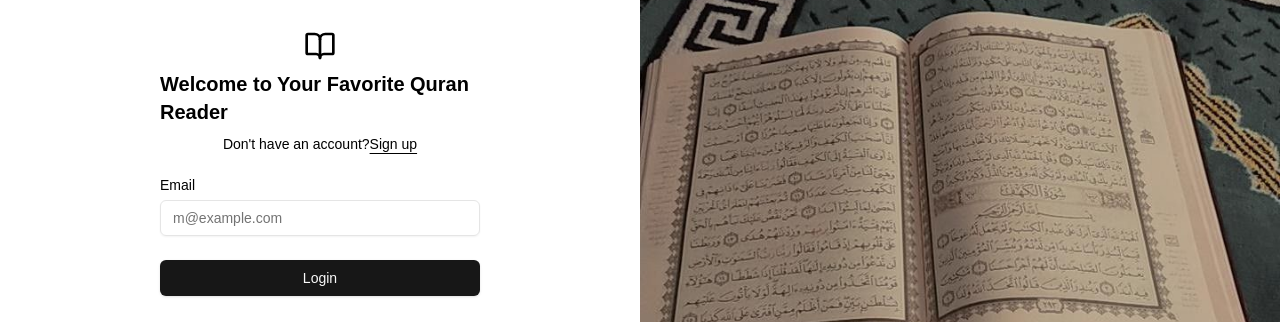
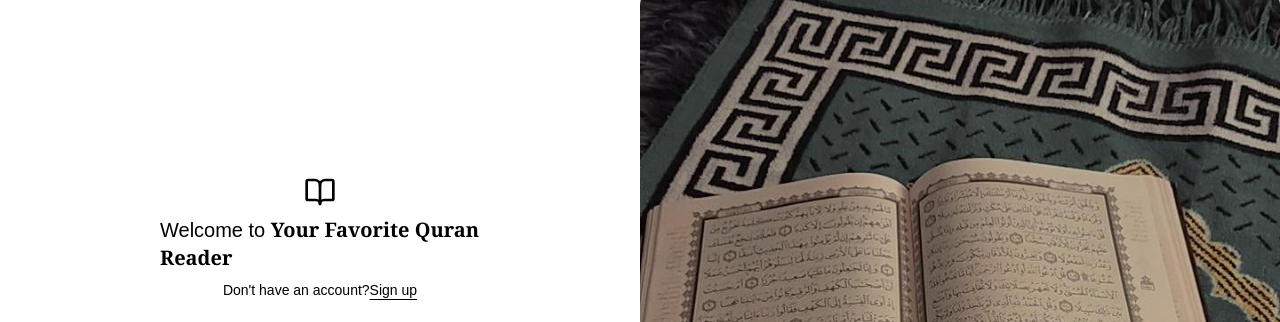
Before and after one commit to ArslanYM/YourFavQuranReciter, a Next.js app in the folder webapp/: page / in a window 1280 px wide. Shown: the part 343-665 px from the top of the page. Built offline with nearby package versions, Linux system fonts and the light colour scheme.

Commit message:
fixing bugs

```diff
--- a/webapp/components/custom/Appbar.tsx
+++ b/webapp/components/custom/Appbar.tsx
@@ -27,7 +27,7 @@ export default function Appbar() {
       src="/bismillah.png"
       width={200}
       height={200}
-      style={{ width: '20%', height: 'auto' }}
+      style={{ width: 'auto', height: 'auto' }}
       alt="Picture of the author"
     />
 
--- a/webapp/components/login-form.tsx
+++ b/webapp/components/login-form.tsx
@@ -23,8 +23,8 @@ export function LoginForm({
               </div>
               <span className="sr-only">Your Favorite Quran Reader</span>
             </a>
-            <h1 className="text-xl font-bold">Welcome to
-               Your Favorite Quran Reader</h1>
+            <h1 className="text-xl ">Welcome to {" "}
+               <span className="font-extrabold font-serif">Your Favorite Quran Reader</span></h1>
             <div className="text-center text-sm">
               Don&apos;t have an account?{""}
               <a href="#" className="underline underline-offset-4">
```
